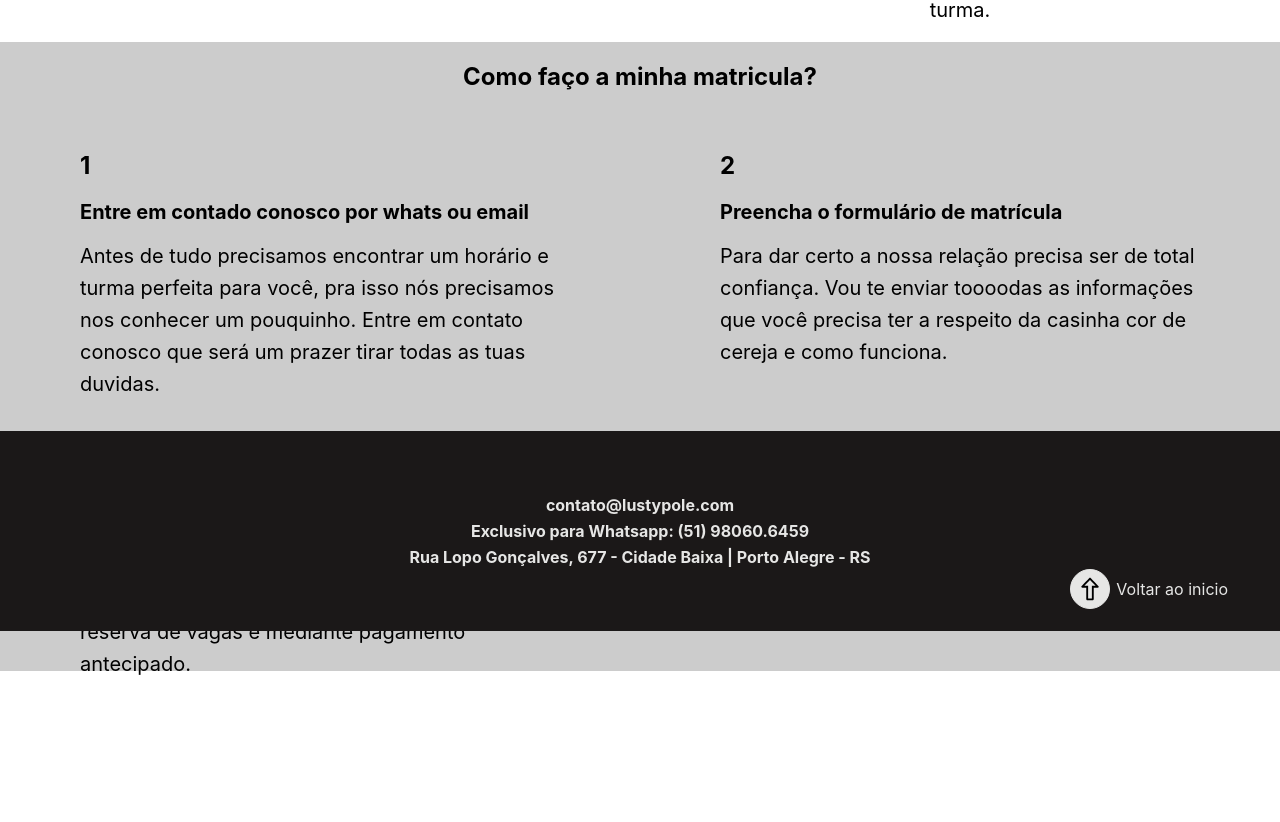
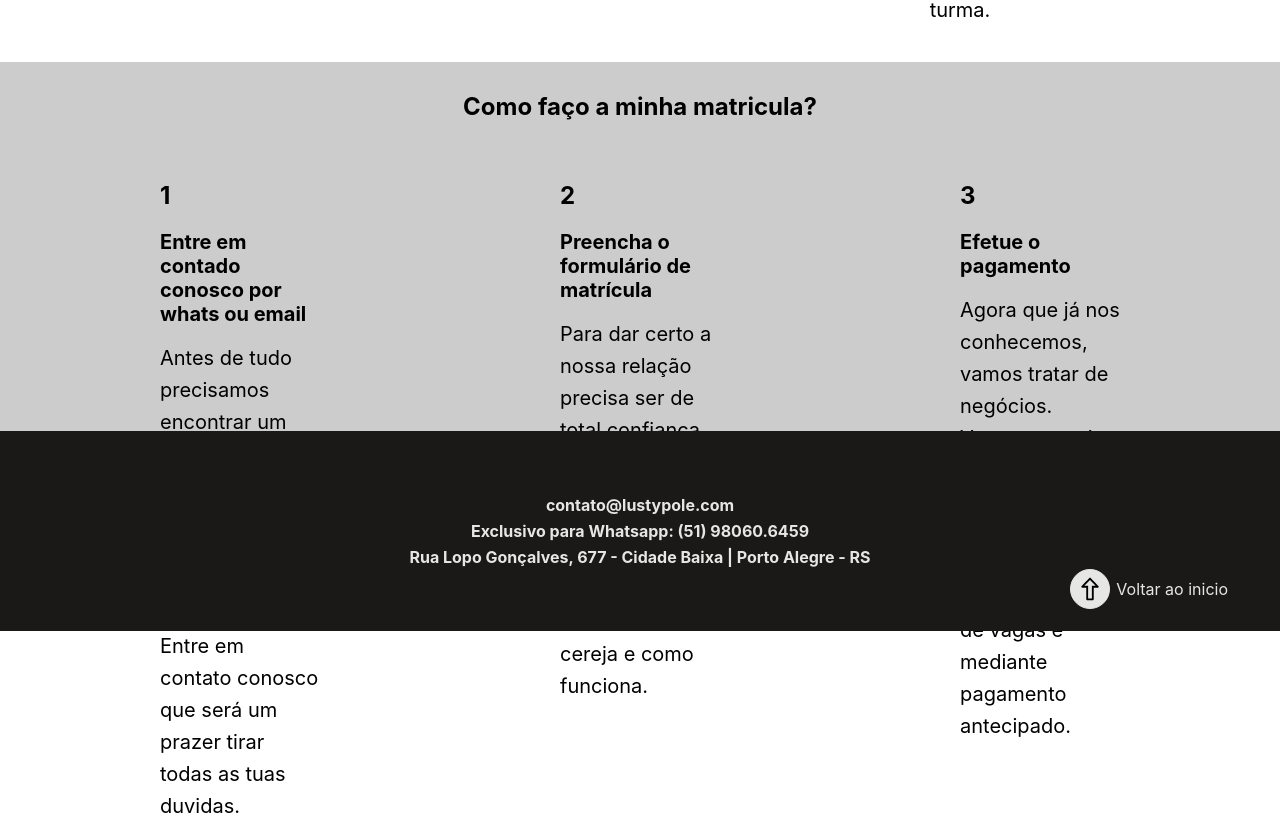
Before and after one commit to BlueishCupcake/LustyPole, a React (Create React App) app: page /precos in a window 1280 px wide. Shown: the part 849-1671 px from the top of the page. Before the commit the page ends 1529 px from the top, so only its background shows below. Built offline with nearby package versions, Linux system fonts and the light colour scheme.

Commit message:
fixing cards layout

```diff
--- a/src/components/paymentInfo/style.ts
+++ b/src/components/paymentInfo/style.ts
@@ -63,12 +63,13 @@ export const InstructionsBody = styled.div`
 `;
 
 export const CardsWrapper = styled.div`
-  display: flex;
-  flex-flow: row wrap;
+  display: grid;
+  grid-template-columns: repeat(3, 1fr);
+  gap: 80px;
+  padding: 0px 80px;
 `;
 
 export const InfoCard = styled.div`
-  width: 480px;
   height: 240px;
   margin: 20px 80px;
 `;
```
